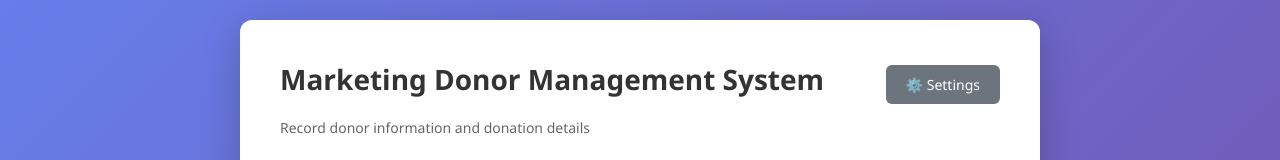
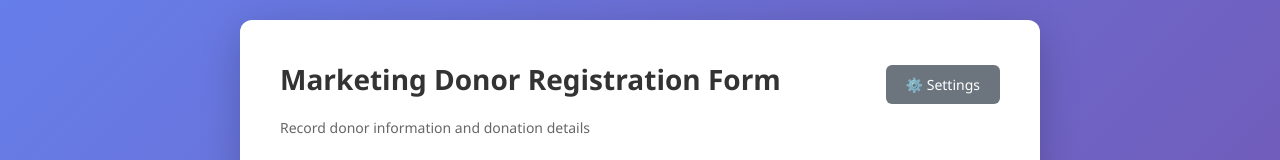
Before and after one commit to mmoralesgw/marketing_donor_registration_app, a plain HTML site: page index.html in a window 1280 px wide. Shown: the top 160 px of the page. Drawn offline with Linux system fonts and the light colour scheme.

Commit message:
Update name to Marketing Donor Registration Form

```diff
--- a/index.html
+++ b/index.html
@@ -3,7 +3,7 @@
 <head>
     <meta charset="UTF-8">
     <meta name="viewport" content="width=device-width, initial-scale=1.0">
-    <title>Marketing Donor Management System</title>
+    <title>Marketing Donor Registration Form</title>
     <style>
         * {
             margin: 0;
@@ -286,7 +286,7 @@
 <body>
     <div class="container">
         <div style="display: flex; justify-content: space-between; align-items: center; margin-bottom: 10px;">
-            <h1>Marketing Donor Management System</h1>
+            <h1>Marketing Donor Registration Form</h1>
             <a href="settings.html" style="background: #6c757d; color: white; padding: 10px 20px; border-radius: 6px; text-decoration: none; font-size: 14px; transition: all 0.3s;" onmouseover="this.style.background='#5a6268'" onmouseout="this.style.background='#6c757d'">⚙️ Settings</a>
         </div>
         <p class="subtitle">Record donor information and donation details</p>
```
Also changed, not shown: settings.html (+1 -1 lines), .github-commands.txt, 7 other files.
